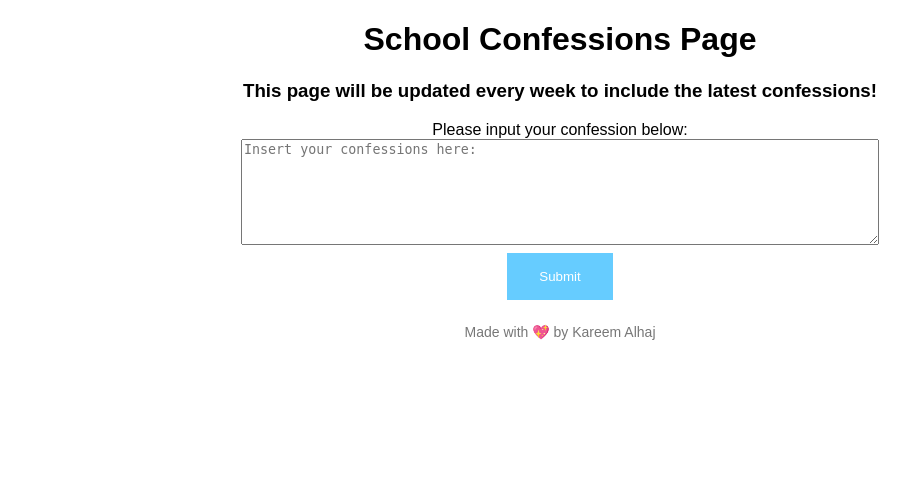
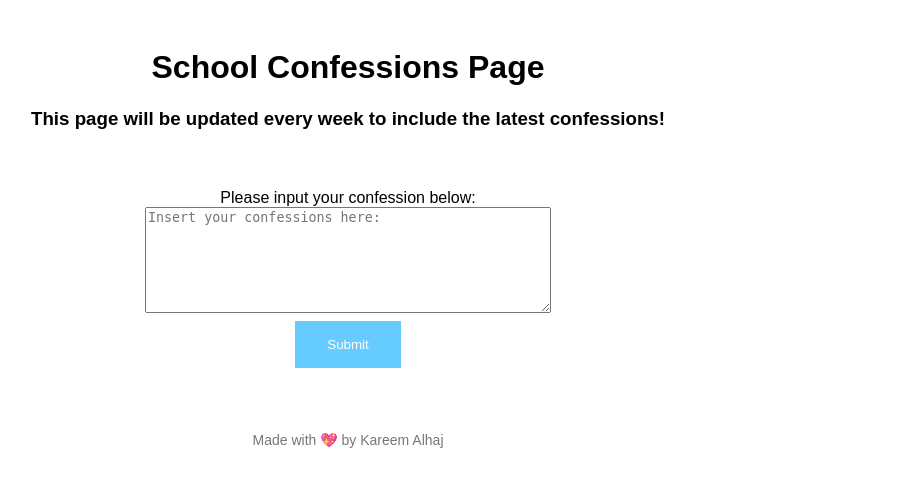
Before and after one commit to superhenryman/Confessions, a Flask app: page / in a window 1280 px wide. Shown: the top 487 px of the page, without its empty margins (80-990 px from the left). Run offline with Flask 2, Linux system fonts and the light colour scheme; some libraries are stand-ins or nearby versions.

Commit message:
Update stylesheet.css

```diff
--- a/static/stylesheet.css
+++ b/static/stylesheet.css
@@ -1,6 +1,11 @@
 body {
     text-align: center;
     font-family:Arial, Helvetica, sans-serif;
+}
+.header, .confessions, footer {
+    margin:0;
+    max-width: 800px;
+    padding:20px;
 }
 textarea {
     width: 50%;
```
